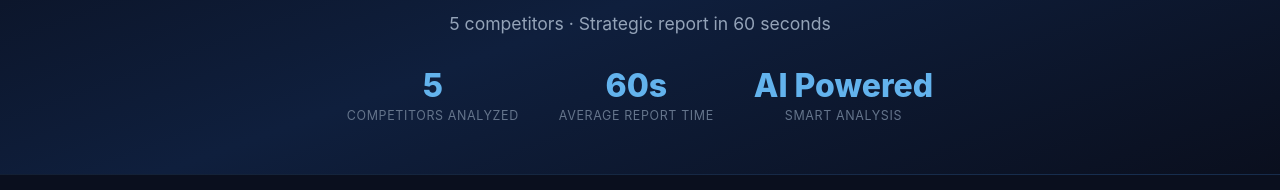
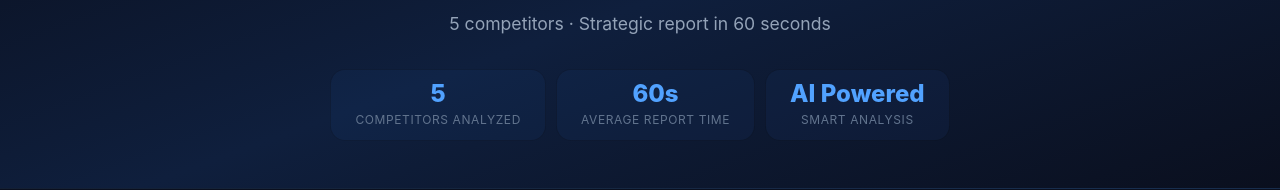
Before and after one commit to panmin521/ecom-competitor-analyzer, a React (Vite) app in the folder frontend/: page / in a window 1280 px wide. Shown: the part 178-368 px from the top of the page. Built offline with nearby package versions, Linux system fonts and the light colour scheme; no server answers.

Commit message:
feat: refactor hero stats with shadcn Card (size=sm, blue-tinted hover)

```diff
--- a/frontend/src/App.jsx
+++ b/frontend/src/App.jsx
@@ -3,6 +3,7 @@ import { Search, Download, RotateCcw, Loader2, TrendingUp, Zap, ShieldCheck } fr
 import ReactMarkdown from "react-markdown";
 import remarkGfm from "remark-gfm";
 import { Button } from "@/components/ui/button";
+import { Card } from "@/components/ui/card";
 
 const API = import.meta.env.VITE_API_URL || "http://localhost:8000";
 
@@ -92,12 +93,14 @@ export default function App() {
           <p style={{ color: "#94a3b8", fontSize: "1.1rem", margin: "0 0 2rem", lineHeight: 1.6 }}>
             5 competitors · Strategic report in 60 seconds
           </p>
-          <div style={{ display: "flex", justifyContent: "center", gap: "2.5rem", flexWrap: "wrap" }}>
+          <div className="flex justify-center gap-3 flex-wrap mt-1">
             {STATS.map(({ value, label }) => (
-              <div key={label} style={{ textAlign: "center" }}>
-                <div style={{ fontSize: "2rem", fontWeight: 800, color: "#63b3ed", lineHeight: 1 }}>{value}</div>
-                <div style={{ fontSize: "0.78rem", color: "#64748b", marginTop: "0.3rem", letterSpacing: "0.05em" }}>{label.toUpperCase()}</div>
-              </div>
+              <Card key={label} size="sm" className="bg-blue-500/5 border-blue-500/20 px-6 py-3 hover:bg-blue-500/10 hover:border-blue-500/40 transition-all duration-200">
+                <div className="text-center">
+                  <div className="text-2xl font-extrabold text-blue-400 leading-none">{value}</div>
+                  <div className="text-xs text-slate-500 mt-1.5 tracking-wider uppercase">{label}</div>
+                </div>
+              </Card>
             ))}
           </div>
           {remaining !== null && (
```
